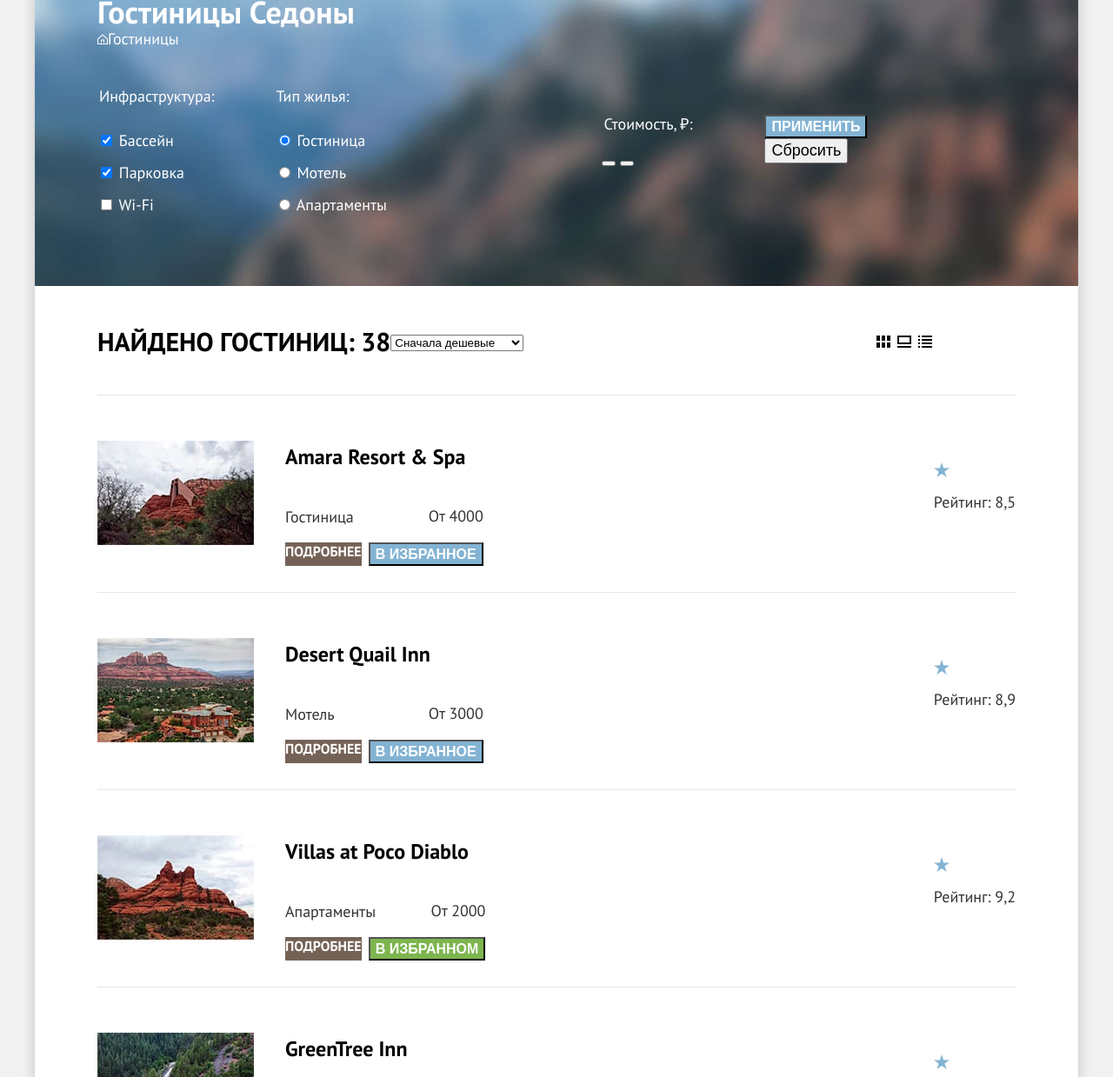
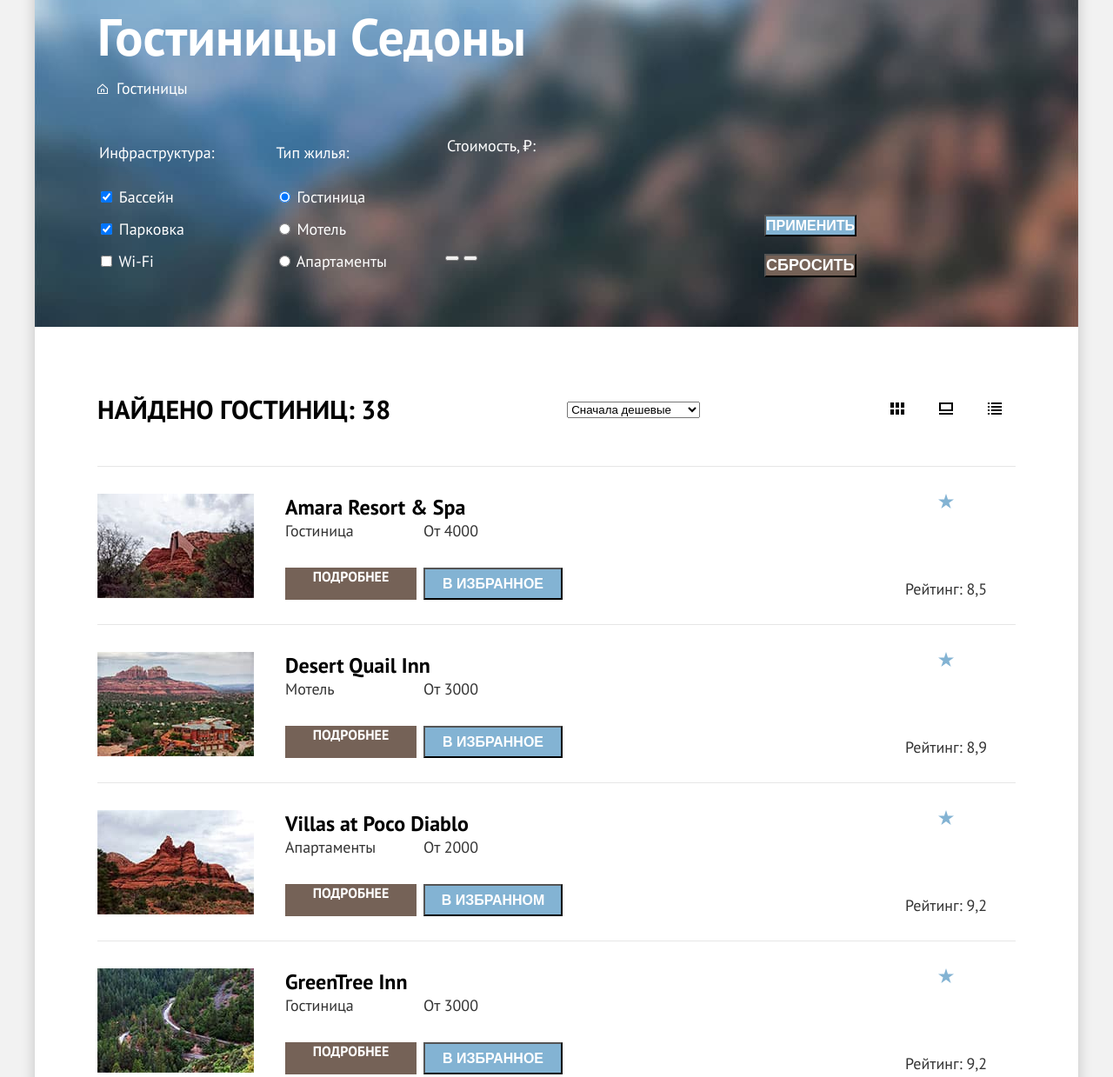
Before and after one commit to AlterRusse/1802943-sedona-32, a plain HTML site: page catalog.html in a window 1280 px wide. Shown: the part 106-1345 px from the top of the page at 87% size. Drawn offline with Linux system fonts and the light colour scheme; files whose address does not match are found by name.

Commit message:
Сетки на гридах

```diff
--- a/catalog.html
+++ b/catalog.html
@@ -63,9 +63,9 @@
             </ul>
           </header>
           <section class="catalog-filters">
-            <form action="https://echo.htmlacademy.ru" method="get" class="filter-form">
+            <form action="https://echo.htmlacademy.ru" method="get" class="filter-form" id="filter-form">
               <fieldset class="catalog-filter-group clear-fieldset">
-                <legend class="catalog-filter-title">Инфраструктура:</legend>
+                <legend class="catalog-filter-legend">Инфраструктура:</legend>
                 <ul class="catalog-filter-list clear-list">
                   <li class="catalog-filter-item">
                     <label class="control">
@@ -92,7 +92,7 @@
               </fieldset>
 
               <fieldset class="catalog-filter-group clear-fieldset">
-                <legend class="catalog-filter-title">Тип жилья:</legend>
+                <legend class="catalog-filter-legend">Тип жилья:</legend>
                 <ul class="catalog-filter-list clear-list">
                   <li class="catalog-filter-item">
                     <label class="control">
@@ -118,11 +118,11 @@
                 </ul>
               </fieldset>
 
-              <div class="price-filter-box">
-                <fieldset class="catalog-filter-group price-box">
+
+              <fieldset class="catalog-filter-group price-box" for="filter-form">
                 <div class="slider-box">
-                    <legend class="catalog-filter-title">Стоимость, ₽:</legend>
-                    <div>
+                  <legend class="catalog-filter-legend">Стоимость, ₽:</legend>
+                  <div class="filter-input-box">
                     <label class="catalog-filter-label visually-hidden">
                       <span>от</span>
                       <input class="catalog-filter-input" type="text" name="from" placeholder="0">
@@ -145,12 +145,12 @@
                     </div>
                   </p>
                 </div>
+
                 <div class="price-buttons-box">
                   <button class="btn btn-catalog-filter" type="submit">Применить</button>
-                    <button class="btn-catalog-reset" type="reset">Сбросить</button>
+                  <button class="btn btn-catalog-reset" type="reset">Сбросить</button>
                 </div>
               </fieldset>
-              </div>
             </form>
           </section>
         </div>
@@ -182,19 +182,18 @@
           </div>
 
           <ul class="hotel-list clear-list">
-            <li class="hotel-card">
+            <li class="hotel-item">
+              <div class="hotel-card">
                 <a href="#" class="hotel-photo">
                   <img src="img/hotel-amara.jpg" alt="Amara" width="180px" height="120px">
                 </a>
                 <div class="hotel-info-box">
-                <a href="#" class="clear-text-link">
+                  <a href="#" class="catalog-title-link clear-text-link">
                     <h3 class="catalog-title">Amara Resort & Spa</h3>
                   </a>
-                <div class="hotel-price-info">
+                  <div class="card-undertitle-box">
                     <p class="hotel-type">Гостиница</p>
                     <p class="hotel-price">От 4000</p>
-                </div>
-                <div class="catalog-btn-box">
                     <a class="btn catalog-info-btn clear-text-link" href="#">Подробнее</a>
                     <button class="btn btn-select" type="button">В избранное</button>
                   </div>
@@ -205,21 +204,21 @@
                   </div>
                   <p class="social-rating-text">Рейтинг: 8,5</p>
                 </div>
+              </div>
             </li>
 
-            <li class="hotel-card">
+            <li class="hotel-item">
+              <div class="hotel-card">
                 <a href="#" class="hotel-photo">
                   <img src="img/hotel-desert.jpg" alt="Desert" width="180px" height="120px">
                 </a>
                 <div class="hotel-info-box">
-                <a href="#" class="clear-text-link">
+                  <a href="#" class="catalog-title-link clear-text-link">
                     <h3 class="catalog-title">Desert Quail Inn</h3>
                   </a>
-                <div class="hotel-price-info">
+                  <div class="card-undertitle-box">
                     <p class="hotel-type">Мотель</p>
                     <p class="hotel-price">От 3000</p>
-                </div>
-                <div class="catalog-btn-box">
                     <a class="btn catalog-info-btn clear-text-link" href="#">Подробнее</a>
                     <button class="btn btn-select" type="button">В избранное</button>
                   </div>
@@ -230,21 +229,21 @@
                   </div>
                   <p class="social-rating-text">Рейтинг: 8,9</p>
                 </div>
+              </div>
             </li>
 
-            <li class="hotel-card">
+            <li class="hotel-item">
+              <div class="hotel-card">
                 <a href="#" class="hotel-photo">
                   <img src="img/hotel-villas.jpg" alt="Villas" width="180px" height="120px">
                 </a>
                 <div class="hotel-info-box">
-                <a href="#" class="clear-text-link">
+                  <a href="#" class="catalog-title-link clear-text-link">
                     <h3 class="catalog-title">Villas at Poco Diablo</h3>
                   </a>
-                <div class="hotel-price-info">
+                  <div class="card-undertitle-box">
                     <p class="hotel-type">Апартаменты</p>
                     <p class="hotel-price">От 2000</p>
-                </div>
-                <div class="catalog-btn-box">
                     <a class="btn catalog-info-btn clear-text-link" href="#">Подробнее</a>
                     <button class="btn btn-select btn-chosen" type="button">В избранном</button>
                   </div>
@@ -255,21 +254,21 @@
                   </div>
                   <p class="social-rating-text">Рейтинг: 9,2</p>
                 </div>
+            </div>
             </li>
 
-            <li class="hotel-card">
+            <li class="hotel-item">
+              <div class="hotel-card">
                 <a href="#" class="hotel-photo">
                   <img src="img/hotel-greentree.jpg" alt="GreenTree" width="180px" height="120px">
                 </a>
                 <div class="hotel-info-box">
-                <a href="#" class="clear-text-link">
+                  <a href="#" class="catalog-title-link clear-text-link">
                     <h3 class="catalog-title">GreenTree Inn</h3>
                   </a>
-                <div class="hotel-price-info">
+                  <div class="card-undertitle-box">
                     <p class="hotel-type">Гостиница</p>
                     <p class="hotel-price">От 3000</p>
-                </div>
-                <div class="catalog-btn-box">
                     <a class="btn catalog-info-btn clear-text-link" href="#">Подробнее</a>
                     <button class="btn btn-select" type="button">В избранное</button>
                   </div>
@@ -279,6 +278,7 @@
                     <span class="visually-hidden">2 звезды</span>
                   </div>
                   <p class="social-rating-text">Рейтинг: 9,2</p>
+                </div>
             </div>
             </li>
           </ul>
@@ -308,7 +308,7 @@
             </ul>
 
             <form class="sorting-type">
-              <label for="pages-quantity">Гостиниц на странице:</label>
+              <label class="pages-quantity" for="pages-quantity">Гостиниц на странице:</label>
               <select class="select-control" id="pages-quantity" name="pages-quantity">
                 <option value="4">4</option>
                 <option value="8">8</option>
@@ -323,9 +323,9 @@
           <p class="subscription-text catalog-subscription-text">
             Только полезная информация и никакого спама, честное бойскаутское!
           </p>
-          <form class="catalog-newsletter-form" action="https://echo.htmlacademy.ru" method="post">
+          <form class="newsletter-form catalog-newsletter-form" action="https://echo.htmlacademy.ru" method="post">
             <label class="visually-hidden" for="newsletter-email">Введите e-mail:</label>
-            <input class="field" placeholder="Ваш e-mail" type="email" name="newsletter-email" id="newsletter-email" required>
+            <input class="newsletter-input" placeholder="Ваш e-mail" type="email" name="newsletter-email" id="newsletter-email" required>
             <button class="btn btn-newsletter" type="submit">
               Подписаться
             </button>
--- a/css/style.css
+++ b/css/style.css
@@ -50,10 +50,6 @@ body {
     border: 0;
     padding: 0;
 }
-
-/*бахну следующий селектор и на все ссылки-изображения ради display. Или лучше
-это прописывать в каждом целевом классе? или сделать некий селектор типа block-bro
-как в случае с clear-list?*/
 
 .clear-text-link {
     text-decoration: none;
@@ -189,6 +185,7 @@ body {
     padding-top: 98px;
     padding-bottom: 77px;
 }
+
 .advantages-title {
     margin: 0;
     margin-bottom: 25px;
@@ -226,6 +223,17 @@ body {
     color: #333333;
 }
 
+.newsletter-form {
+    justify-content: center;
+    display: grid;
+    grid-template-columns: 200px 200px 200px 200px;
+    grid-template-rows: 60px;
+}
+
+.newsletter-input {
+    grid-column: 1 / 4;
+}
+
 /*general buttons set*/
 
 .btn {
@@ -234,6 +242,7 @@ body {
     font-weight: 700;
     font-size: 16px;
     line-height: 21px;
+    padding: 0;
     text-transform: uppercase;
     text-align: center;
     background-repeat: no-repeat;
@@ -256,6 +265,7 @@ body {
     background-color: #83B3D3;
     font-size: 20px;
     line-height: 26px;
+    grid-column: 4;
 }
 
 .btn-catalog-filter {
@@ -263,6 +273,7 @@ body {
 }
 
 .btn-catalog-reset {
+    margin-top: 20px;
     font-size: 18px;
     line-height: 23px;
     text-align: center;
@@ -274,12 +285,8 @@ body {
     font-size: 20px;
     line-height: 26px;
     width: 625px;
+    height: 55px;
     margin: 31px auto;
-}
-
-.btn-select {
-    display: block;
-    background-color: #83B3D3;
 }
 
 .btn-chosen {
@@ -289,17 +296,18 @@ body {
 .btn-pagination {
     text-align: center;
     display: block;
-    margin-right: 7px;
     color: #ffffff;
     background-color: #83B3D3;
     font-size: 20px;
     line-height: 26px;
     font-weight: 700;
     width: 55px;
+    height: 55px;
 }
 
 /*тут переназначил color, который от body идет, чтобы
 обертки для кнопок не плодить*/
+
 .btn-pagination-current {
     color: #000000;
     background-color: #E5E5E5;
@@ -307,11 +315,7 @@ body {
 
 .btn-mini {
     background-repeat: no-repeat;
-    margin-left: 8px;
-}
-
-.btn-mini:first-child {
-    margin: 0;
+    margin: auto;
 }
 
 /*subscription block general set*/
@@ -348,6 +352,7 @@ body {
 }
 
 /*catalog set*/
+
 /*catalog gallery set*/
 
 .filters-container {
@@ -362,6 +367,8 @@ body {
 }
 
 .inner-header-title {
+    font-size: 60px;
+    line-height: 78px;
     margin: 0;
     padding-bottom: 10px;
 }
@@ -370,6 +377,14 @@ body {
     display: flex;
     align-items: center;
     flex-wrap: wrap;
+}
+
+.breadcrumbs-item:nth-child(2n) {
+    margin: 0 10px;
+}
+
+.breadcrumbs-item:last-child {
+    margin-right: 0;
 }
 
 .breadcrumbs-link {
@@ -394,6 +409,10 @@ body {
     flex-wrap: wrap;
 }
 
+.catalog-filter-group {
+    margin: 0 67px 0 0;
+}
+
 .catalog-filter-list {
     margin-top: 30px;
 }
@@ -402,12 +421,32 @@ body {
     margin-top: 16px;
 }
 
+.filter-input-box {
+    margin: 34px 0 20px;
+    display: grid;
+    grid-template-columns: 143px 143px;
+    grid-template-rows: 48px;
+}
 
-.price-filter-box {
-    margin-left: 167px;
+.catalog-filter-label:first-child {
+    grid-column: 1;
+    grid-row: 2;
+    border: 2px solid #FFFFFF;
+}
+
+.catalog-filter-label:last-child {
+    grid-column: 2;
+    grid-row: 2;
+    border: 2px solid #FFFFFF;
+}
+
+.toggle-box {
+    grid-column: 1 / 3;
+    grid-row: 3;
 }
 
 .price-buttons-box {
+    align-self: end;
     display: block;
     width: 160px;
     margin-left: 81px;
@@ -420,8 +459,8 @@ body {
     margin-bottom: 42px;
 }
 
-.catalog-filter-group {
-    margin: 0 67px 0 0;
+.hotels-filter {
+    margin-left: auto;
 }
 
 .sorting-title {
@@ -435,10 +474,18 @@ body {
     display: flex;
     margin-right: 0;
     border: 0;
+    padding: 0;
+}
+
+.catalog-filter-legend {
+    grid-column: 1 / 3;
 }
 
 .modetype-box {
-    display: flex;
+    display: grid;
+    grid-template-columns: 48px 48px 48px;
+    grid-template-rows: 48px;
+    gap: 8px;
     width: 160px;
     margin-left: auto;
 }
@@ -465,14 +512,10 @@ body {
 }
 
 .catalog-title {
+    margin: 0;
     font-size: 24px;
     line-height: 31px;
     color: #000000;
-}
-
-.hotel-type   {
-    font-size: 18px;
-    line-height: 23px;
 }
 
 .pages-quantity {
@@ -482,39 +525,76 @@ body {
 }
 
 .hotel-card {
-    display: flex;
-    align-items: center;
+    display: grid;
+    grid-template-columns: 180px min-content auto 160px;
+    grid-template-rows: 120px;
     color: #333333;
+    gap: 36px;
+}
+
+.hotel-item {
+    border-top: 1px solid #E6E6E6;
     padding-top: 31px;
     padding-bottom: 30px;
-    border-top: 1px solid #E6E6E6;
 }
 
-.hotel-card:last-child  {
+.hotel-item:last-child  {
     border-bottom: 1px solid #E6E6E6;
 }
 
 .hotel-photo {
-    margin-right: 36px;
+    grid-column: 1;
+    grid-row: 1;
+    padding-right: 10px;
 }
 
-.hotel-price-info {
-    display: flex;
-    justify-content: space-between;
+.hotel-info-box {
+    grid-column: 2;
+    grid-row: 1;
 }
 
-.catalog-btn-box {
-    display: flex;
-    justify-content: space-between;
+.card-undertitle-box {
+    display: grid;
+    grid-template-columns: 151px 160px;
+    grid-template-rows: 23px 37px;
+    row-gap: 31px;
+    column-gap: 8px;
+}
+
+.hotel-type   {
+    margin: 0;
+    grid-column: 1;
+    grid-row: 1;
+    line-height: 23px;
+}
+
+.hotel-price {
+    margin: 0;
+    grid-column: 2;
+    grid-row: 1;
+    line-height: 23px;
 }
 
 .catalog-info-btn {
-    display: block;
-    margin-right: 8px;
+    font-size: 16px;
+    grid-column: 1;
+    grid-row: 2;
+}
+
+.btn-select {
+    font-size: 16px;
+    grid-column: 2;
+    grid-row: 2;
+    background-color: #83B3D3;
 }
 
 .rating-box {
-    margin-left: auto;
+    grid-column: 4;
+    grid-row: 1;
+    display: flex;
+    flex-direction: column;
+    justify-content: space-between;
+    align-items: center;
 }
 
 .rating-stars {
@@ -522,6 +602,10 @@ body {
     height: 17px;
     background-image: url(../img/rating-star.svg);
     background-repeat: no-repeat;
+}
+
+.social-rating-text {
+    margin: 0;
 }
 
 .pagination-box {
@@ -535,6 +619,26 @@ body {
 .pagination-list {
     display: flex;
     flex-wrap: wrap;
+}
+
+.pagination-item:nth-child(2n) {
+    margin: 0 7px;
+}
+
+.pagination-item:last-child {
+    margin-right: 0;
+}
+
+.sorting-type {
+    display: grid;
+    grid-template-columns: 190px 160px;
+    grid-template-rows: 48px;
+    column-gap: 51px;
+    line-height: 23px;
+}
+
+.pages-quantity {
+    align-self: center;
 }
 
 .catalog-subscription {
@@ -560,7 +664,7 @@ body {
 }
 
 .footer-tel {
-    margin: 0 auto;
+    margin-left: auto;
 }
 
 .tel-link {
```
Lines whose indentation alone changed are shown as unchanged.
